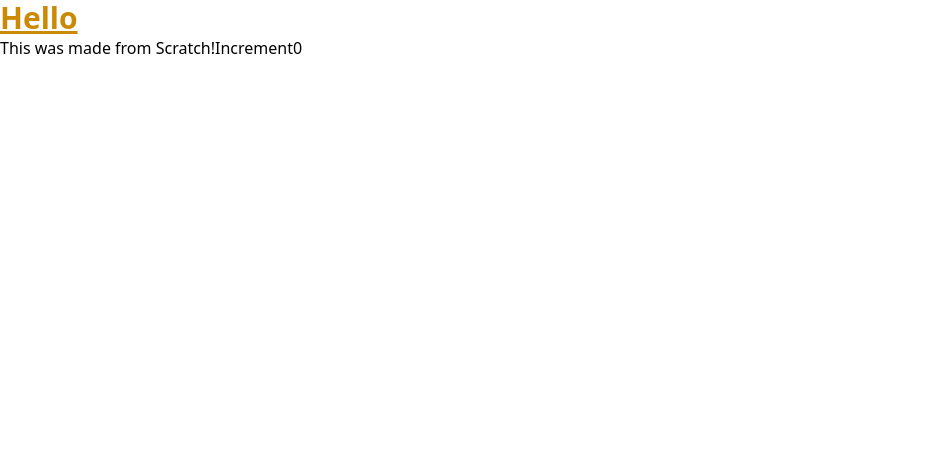
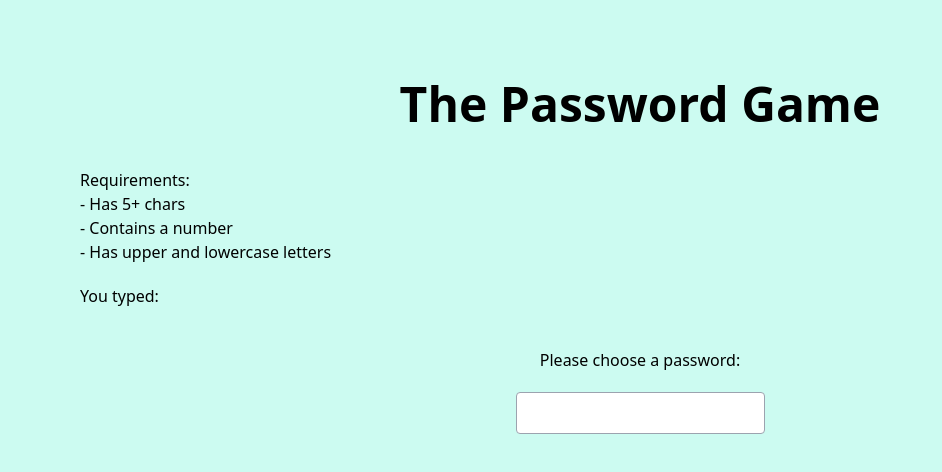
Before and after one commit to marco-boop/password-game, a React app: page / in a window 1280 px wide. Shown: the top 472 px of the page, without its empty margins (0-942 px from the left). Built offline with nearby package versions, Linux system fonts and the light colour scheme.

Commit message:
input and checks for reqs but need to pop up rule one at a time next

```diff
--- a/src/App.js
+++ b/src/App.js
@@ -3,16 +3,61 @@ import "./index.css"
 
 const App = () => {
     const [counter, setCounter] = useState(0);
+    const [input, setInput] = useState("");
+    const [error, setError] = useState(false);
+    const [reqs, setReqs] = useState([]);
 
-    const increment = () => {
-        setCounter(counter + 1);
-    };
+    const checkInput = value => {
+
+        let shouldError = false;
+
+        let updatedReqs = [];
+
+        if (value.length >= 5) {
+            updatedReqs.push("Has 5+ chars");
+        }
+        if (/\d/.test(value)) {
+            updatedReqs.push("Contains a number");
+        }
+        if (/[a-z]/.test(value) && /[A-Z]/.test(value)) {
+            updatedReqs.push("Has upper and lowercase letters");
+        }
+
+        setReqs(updatedReqs);
+
+    }
+
+
+
     return (
-        <div>
-            <h1 className="text-3xl text-yellow-600 font-bold underline">Hello</h1>
-            This was made from Scratch!
-            <button onClick={increment}>Increment</button>
-            {counter}
+        <div className="bg-teal-100 h-full p-20">
+            <div className="flex justify-center items-center">
+                <h1 className="text-5xl font-bold pb-10">The Password Game</h1>
+            </div>
+            <ul>Requirements:
+                <li>- Has 5+ chars</li>
+                <li>- Contains a number</li>
+                <li>- Has upper and lowercase letters</li>
+            </ul>
+            <p className="my-5">You typed: {input}</p>
+            <div className="flex flex-col justify-center items-center">
+                <p className="my-5">Please choose a password:</p>
+                <input
+                    type="text"
+                    value={input}
+                    onChange={(e) => {
+                        setInput(e.target.value);
+                        checkInput(e.target.value);
+                    }}
+                    className={`border border-gray-400 rounded p-2 text-gray-900`}
+                />
+                {error && <p>Your password must be at least 5 characters long</p>}
+                <div className="mt-2">
+                    {reqs.map(req => (
+                        <p className="text-green-500" key={req}>{req}: check!</p>
+                    ))}
+                </div>
+            </div>
         </div>
     );
 };
```
